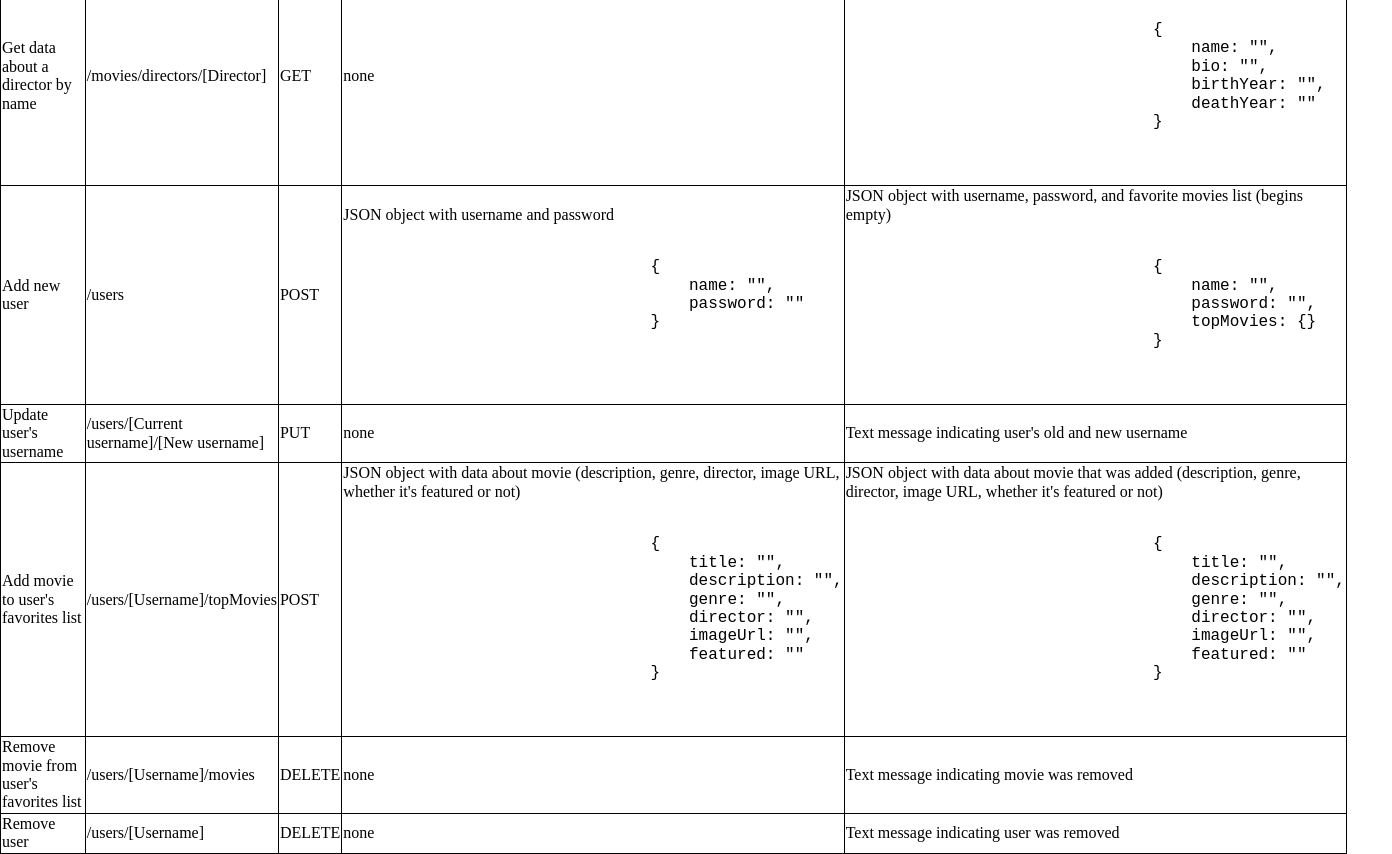
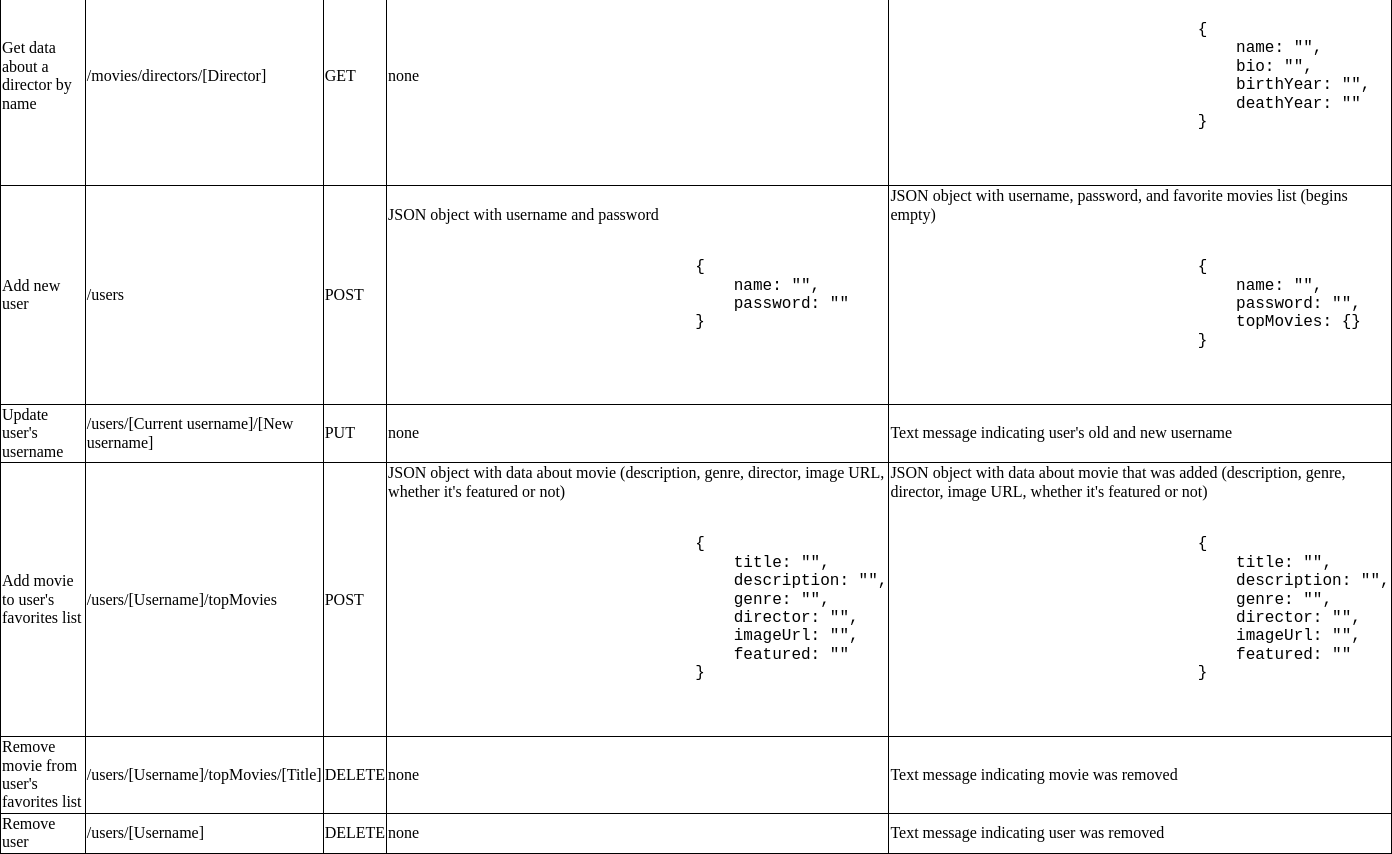
Before and after one commit to liztheshiz/movie-api, a website: page public/documentation.html in a window 1280 px wide. Shown: the part 719-1573 px from the top of the page, 1392 px wide, since content can reach past the window. Drawn offline with nearby package versions, Linux system fonts and the light colour scheme.

Commit message:
updated documentation

```diff
--- a/public/documentation.html
+++ b/public/documentation.html
@@ -150,7 +150,7 @@
                 </tr>
                 <tr>
                     <td>Remove movie from user's favorites list</td>
-                    <td>/users/[Username]/movies</td>
+                    <td>/users/[Username]/topMovies/[Title]</td>
                     <td>DELETE</td>
                     <td>none</td>
                     <td>Text message indicating movie was removed</td>
```
